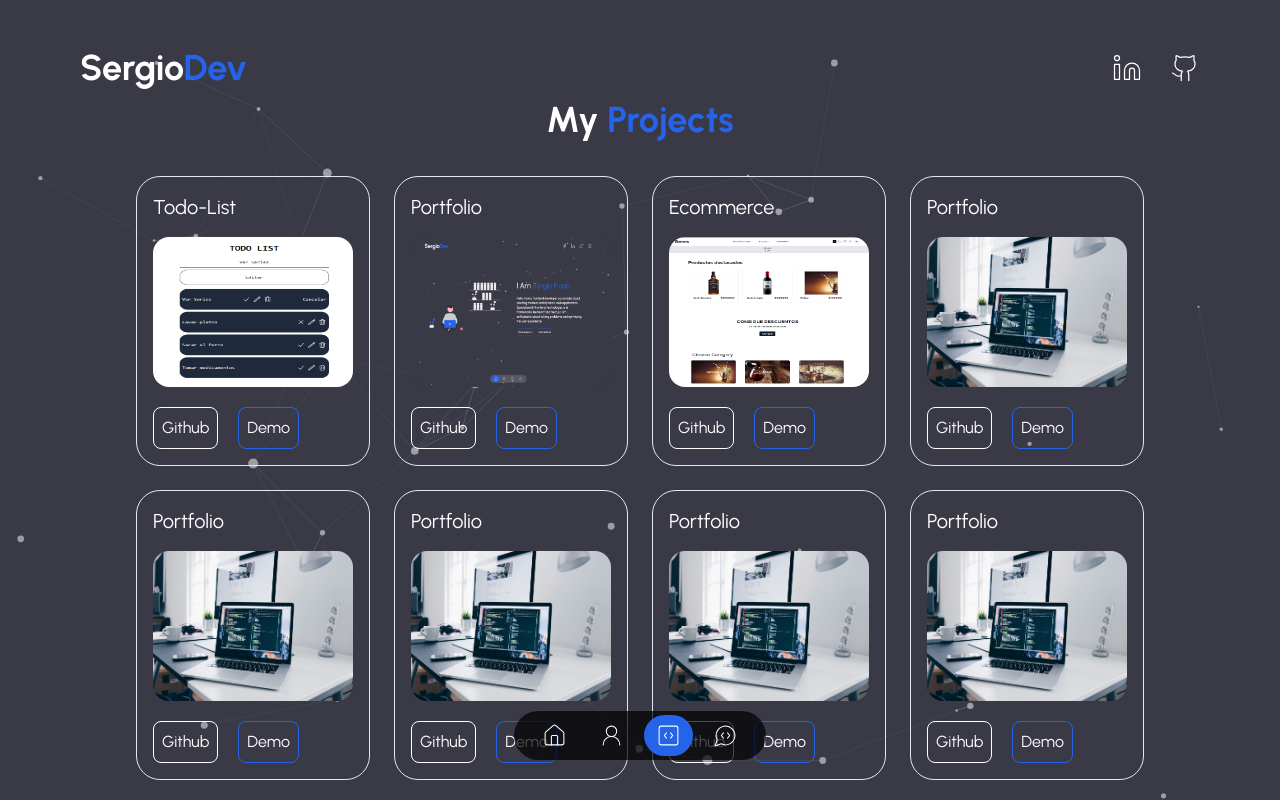
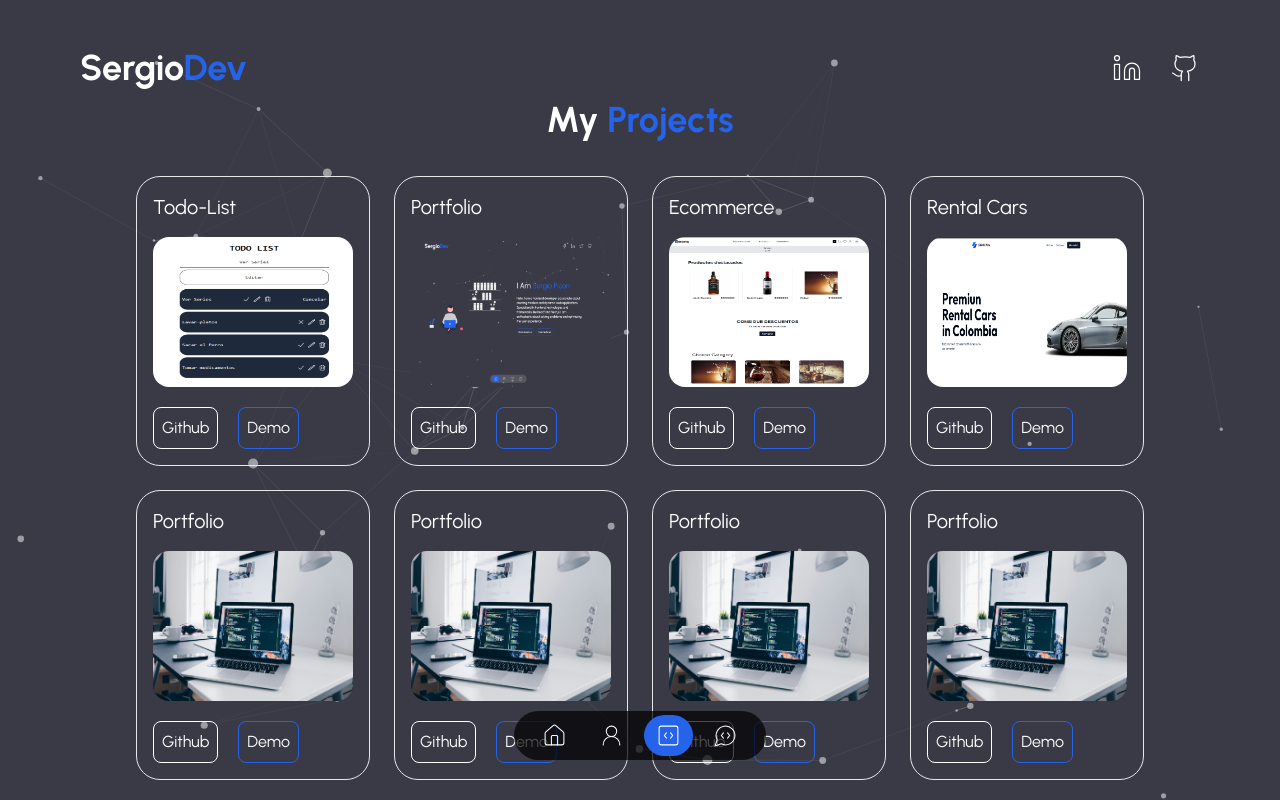
Before and after one commit to sergio-010/Portfolio, a Next.js app: page /portfolio in a window 1280 px wide. Built offline with nearby package versions, Linux system fonts and the light colour scheme.

Commit message:
rental cars

```diff
--- a/data.tsx
+++ b/data.tsx
@@ -189,10 +189,10 @@ export const dataPortfolio: PortfolioData[] = [
     },
     {
         id: 4,
-        title: "Portfolio",
-        image: "/devv.jpg",
-        urlGithub: "#!",
-        urlDemo: "#!",
+        title: "Rental Cars",
+        image: "/Rental.png",
+        urlGithub: "https://github.com/sergio-010/Rental-",
+        urlDemo: "https://cheo-cars.vercel.app/",
     },
     {
         id: 5,
```
Also changed, not shown: public/Rental.png (added).
